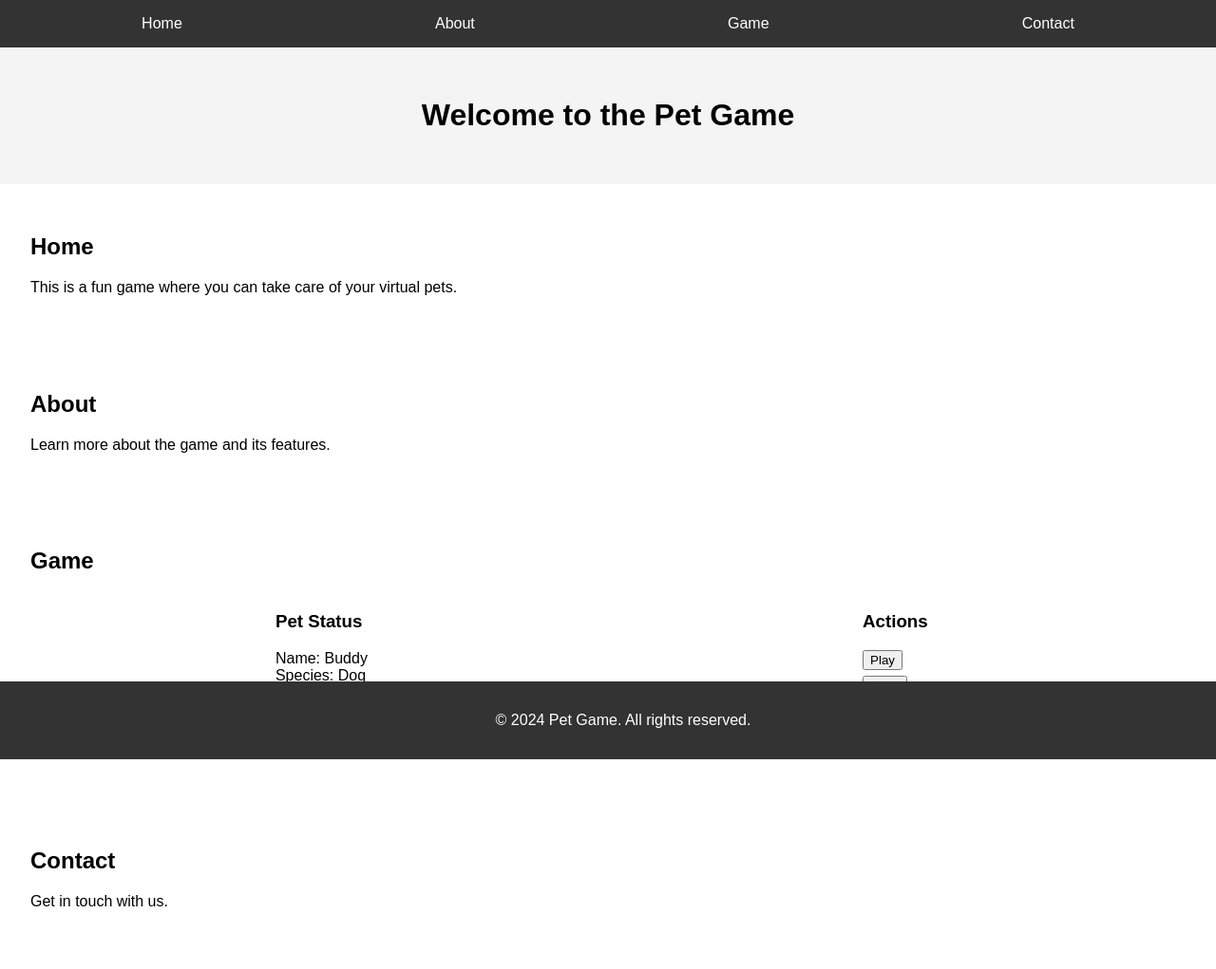
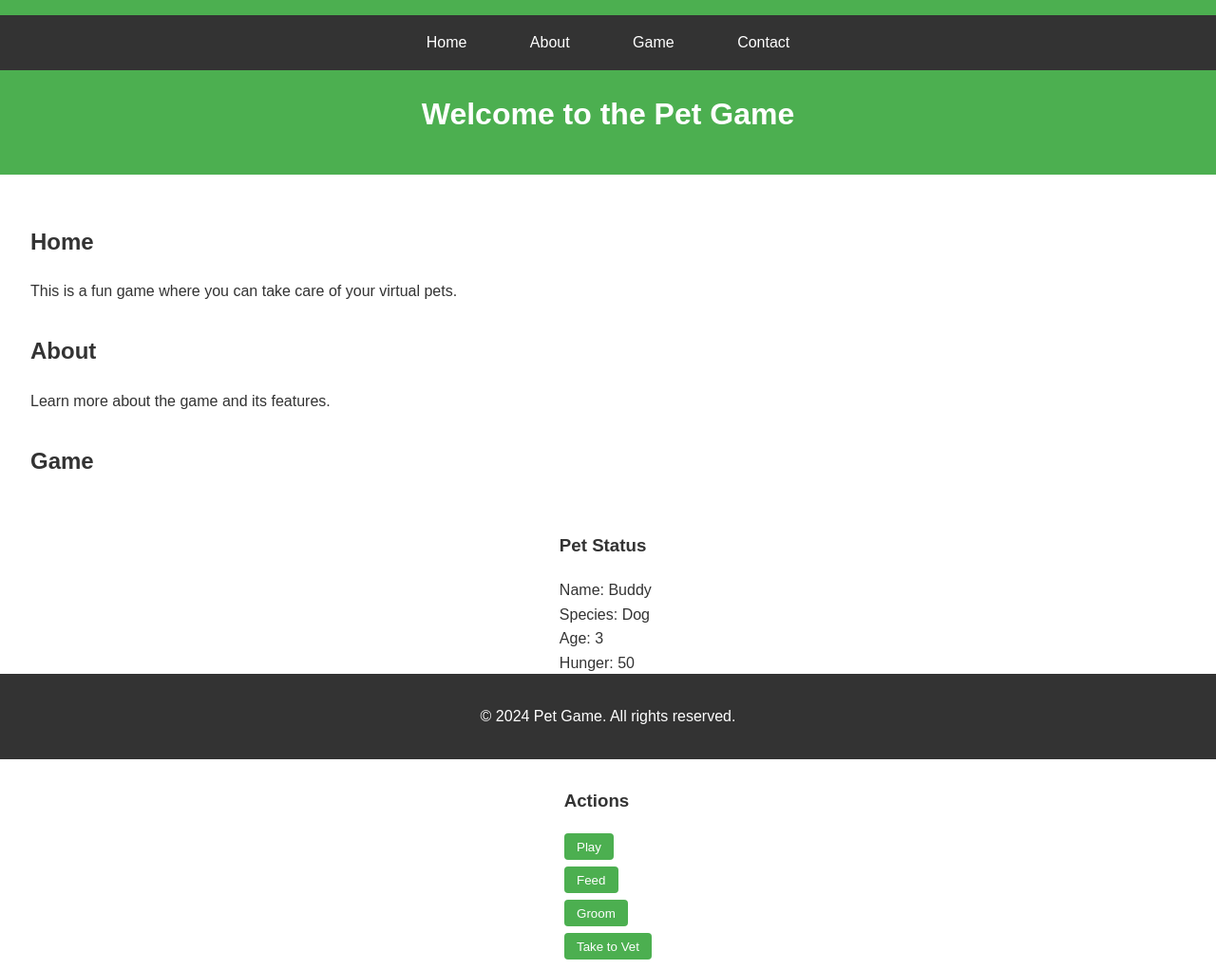
Before and after one commit to rajeshkrack/-Virtual-Pet-Game-project, a plain HTML site: page index.html in a window 1280 px wide. Shown: the top 1021 px of the page at 95% size. Drawn offline with Linux system fonts and the light colour scheme.

Commit message:
few changes

```diff
--- a/css/styles.css
+++ b/css/styles.css
@@ -1,58 +1,104 @@
+/* General Styles */
 body {
     font-family: Arial, sans-serif;
     margin: 0;
     padding: 0;
+    line-height: 1.6;
+    color: #333;
+}
+
+/* Header and Navbar */
+header {
+    background-color: #4CAF50;
+    color: white;
+    padding: 1em 0;
+    text-align: center;
 }
 
 nav {
+    display: flex;
+    justify-content: center;
     background-color: #333;
-    color: white;
-    padding: 1em;
 }
 
 nav ul {
     list-style: none;
-    margin: 0;
     padding: 0;
-    display: flex;
-    justify-content: space-around;
 }
 
 nav ul li {
     display: inline;
+    margin: 0 15px;
 }
 
 nav ul li a {
     color: white;
     text-decoration: none;
+    padding: 0.5em 1em;
 }
 
-header {
-    background-color: #f4f4f4;
+nav ul li a:hover {
+    background-color: #575757;
+    border-radius: 4px;
+}
+
+/* Main Content */
+main {
     padding: 2em;
-    text-align: center;
 }
 
 section {
-    padding: 2em;
+    margin-bottom: 2em;
 }
 
 #game-container {
     display: flex;
-    justify-content: space-around;
+    flex-direction: column;
+    align-items: center;
+}
+
+#pet-status, #pet-actions {
+    margin: 1em 0;
 }
 
 #pet-actions button {
     display: block;
     margin: 0.5em 0;
+    padding: 0.5em 1em;
+    border: none;
+    background-color: #4CAF50;
+    color: white;
+    border-radius: 4px;
+    cursor: pointer;
 }
 
+#pet-actions button:hover {
+    background-color: #45a049;
+}
+
+/* Footer */
 footer {
     background-color: #333;
     color: white;
     text-align: center;
-    padding: 1em;
+    padding: 1em 0;
     position: fixed;
     width: 100%;
     bottom: 0;
 }
+
+/* Responsive Design */
+@media (max-width: 600px) {
+    nav ul {
+        flex-direction: column;
+    }
+
+    nav ul li {
+        margin: 0.5em 0;
+    }
+
+    #game-container {
+        width: 100%;
+        padding: 1em;
+    }
+}
--- a/index.html
+++ b/index.html
@@ -1,4 +1,3 @@
-
 <!DOCTYPE html>
 <html lang="en">
 <head>
@@ -8,6 +7,7 @@
     <link rel="stylesheet" href="css/styles.css">
 </head>
 <body>
+    <header>
         <nav>
             <ul>
                 <li><a href="#home">Home</a></li>
@@ -16,9 +16,9 @@
                 <li><a href="#contact">Contact</a></li>
             </ul>
         </nav>
-    <header>
         <h1>Welcome to the Pet Game</h1>
     </header>
+    <main>
         <section id="home">
             <h2>Home</h2>
             <p>This is a fun game where you can take care of your virtual pets.</p>
@@ -46,7 +46,13 @@
         <section id="contact">
             <h2>Contact</h2>
             <p>Get in touch with us.</p>
+            <ul>
+                <li><a href="https://github.com/yourprofile" target="_blank">GitHub</a></li>
+                <li><a href="https://linkedin.com/in/yourprofile" target="_blank">LinkedIn</a></li>
+                <li><a href="mailto:your-email@example.com">Email</a></li>
+            </ul>
         </section>
+    </main>
     <footer>
         <p>&copy; 2024 Pet Game. All rights reserved.</p>
     </footer>
--- a/js/script.js
+++ b/js/script.js
@@ -1,3 +1,4 @@
+// Encapsulation: Properties are defined within the constructor and accessed via getters and setters
 class Pet {
     constructor(name, species, age) {
         this._name = name;
@@ -8,6 +9,7 @@ class Pet {
         this._health = 100;
     }
 
+    // Getter and Setter for name
     getName() {
         return this._name;
     }
@@ -16,6 +18,7 @@ class Pet {
         this._name = name;
     }
 
+    // Getter and Setter for species
     getSpecies() {
         return this._species;
     }
@@ -24,6 +27,7 @@ class Pet {
         this._species = species;
     }
 
+    // Getter and Setter for age
     getAge() {
         return this._age;
     }
@@ -32,6 +36,7 @@ class Pet {
         this._age = age;
     }
 
+    // Methods to perform actions on the pet
     feed() {
         this._hunger -= 10;
         this._happiness += 5;
@@ -53,6 +58,7 @@ class Pet {
         this._health += 10;
     }
 
+    // Display status of the pet
     displayStatus() {
         return `
             Name: ${this._name}<br>
@@ -64,16 +70,19 @@ class Pet {
         `;
     }
 
+    // Placeholder for polymorphism (will be overridden in subclasses)
     speak() {
         return "";
     }
 }
 
+// Inheritance: Dog and Cat classes inherit from Pet class
 class Dog extends Pet {
     constructor(name, age) {
-        super(name, "Dog", age);
+        super(name, "Dog", age); // Call parent class constructor
     }
 
+    // Polymorphism: Overriding the speak method
     speak() {
         return "Woof!";
     }
@@ -81,20 +90,36 @@ class Dog extends Pet {
 
 class Cat extends Pet {
     constructor(name, age) {
-        super(name, "Cat", age);
+        super(name, "Cat", age); // Call parent class constructor
     }
 
+    // Polymorphism: Overriding the speak method
     speak() {
         return "Meow!";
     }
 }
 
-const myPet = new Dog("Buddy", 3);
+// Abstraction: Abstracting the creation of pet objects into a function
+function createPet(type, name, age) {
+    switch (type) {
+        case "Dog":
+            return new Dog(name, age);
+        case "Cat":
+            return new Cat(name, age);
+        default:
+            throw new Error("Unknown pet type");
+    }
+}
 
+// Create an instance of a pet
+const myPet = createPet("Dog", "Buddy", 3);
+
+// Function to update the status display
 function updateStatus() {
     document.getElementById("status").innerHTML = myPet.displayStatus();
 }
 
+// Functions to perform actions on the pet
 function playWithPet() {
     myPet.play();
     updateStatus();
```
Lines whose indentation alone changed are shown as unchanged.
